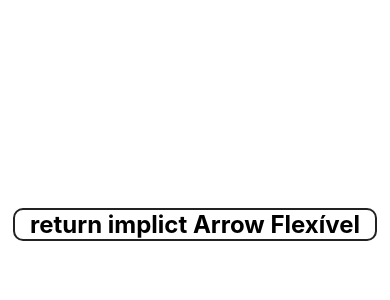
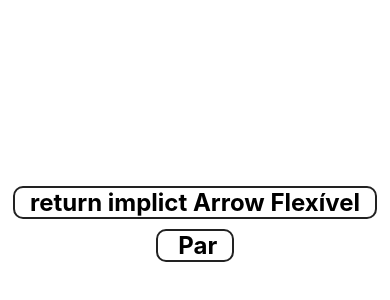
Before and after one commit to valterleonardo/Aprendendo-React-Native, a React Native app in the folder exercicio1/: screen / in a window 390 px wide. Shown: the part 198-498 px from the top of the page. Built offline with nearby package versions, Linux system fonts and the light colour scheme.

Commit message:
renderizar condicional teste par ou impar

```diff
--- a/exercicio1/src/App.js
+++ b/exercicio1/src/App.js
@@ -1,12 +1,14 @@
 import React, {Component} from 'react';
-import {View, Text, StyleSheet} from 'react-native';
+import {View, StyleSheet} from 'react-native';
 import Simples from './componentes/Simples';
+import ParImpar from './componentes/ParImpar';
 
 export default class App extends Component {
   render() {
     return (
       <View style={styles.container}>
         <Simples texto="Flexível" />
+        <ParImpar numero={12} />
       </View>
     );
   }
--- /dev/null
+++ b/exercicio1/src/componentes/ParImpar.js
@@ -0,0 +1,23 @@
+import React from 'react';
+import {View, Text} from 'react-native';
+import Padrao from '../estilo/Padrao';
+
+function parOuImpar(num) {
+  if (num % 2 === 0) {
+    return <Text style={Padrao.ex}> Par</Text>;
+  } else {
+    return <Text style={Padrao.ex}> Impar</Text>;
+  }
+}
+
+export default props => (
+  <View>
+    {/* {props.numero % 2 === 0 ? (
+      <Text style={Padrao.ex}> Par</Text>
+    ) : (
+      <Text style={Padrao.ex}> Impar</Text>
+    )} */}
+
+    {parOuImpar(props.numero)}
+  </View>
+);
```
